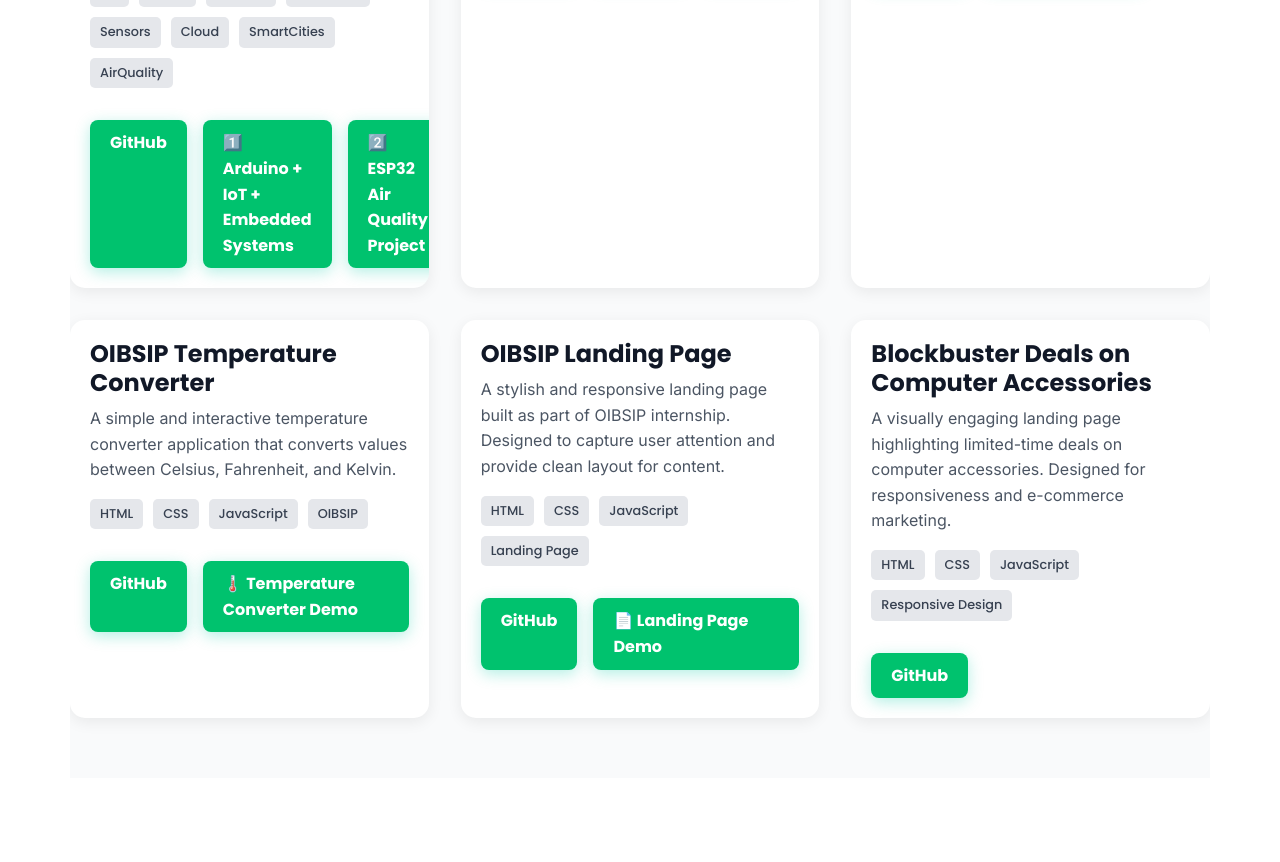
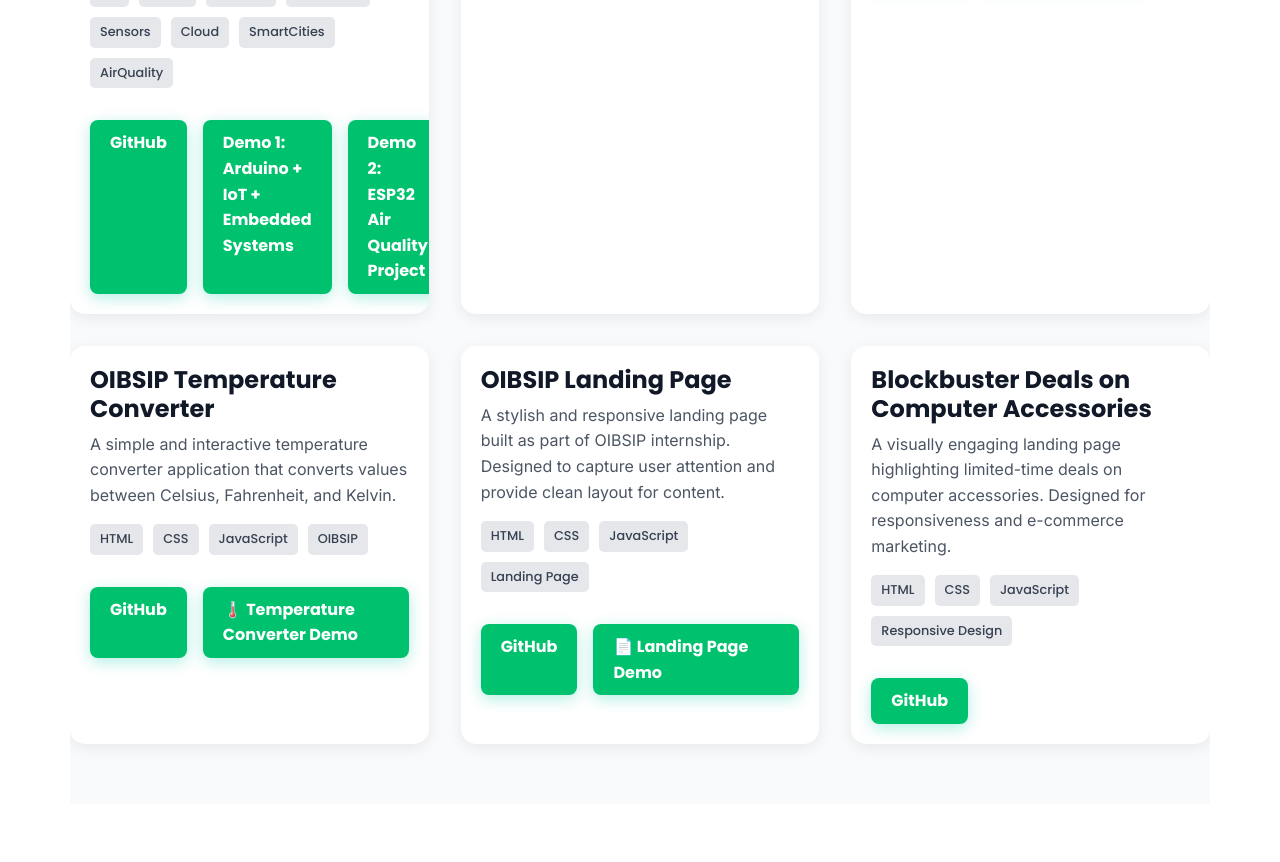
Before and after one commit to hritikmondal2003/Final_Work, a React (Vite) app: page / in a window 1280 px wide. Shown: the part 2520-3382 px from the top of the page. Built offline with nearby package versions, Linux system fonts and the light colour scheme.

Commit message:
Update Projects.jsx

```diff
--- a/src/components/Projects.jsx
+++ b/src/components/Projects.jsx
@@ -9,10 +9,10 @@ const projectsData = [
     tags: ['IoT', 'ESP32', 'Arduino', 'NodeMCU', 'Sensors', 'Cloud', 'SmartCities', 'AirQuality'],
     githubLink: 'https://github.com/hritikmondal2003',
     liveDemo: [
-      { name: '1️⃣ Arduino + IoT + Embedded Systems', url: 'https://www.linkedin.com/posts/tushar-shaw-072b79262_arduino-iot-embeddedsystems-activity-7342814174256746497-qcpC' },
-      { name: '2️⃣ ESP32 Air Quality Project', url: 'https://www.linkedin.com/posts/tushar-shaw-072b79262_iot-esp32-airquality-activity-7364531447283531776-DqKX' },
-      { name: '3️⃣ Veroboard (Ready & Soldered)', url: 'https://www.linkedin.com/posts/tushar-shaw-072b79262_veroboard-with-header-pin-ready-and-soldered-activity-7364531379168018433--RQp' }
-    ],
+  { name: 'Demo 1: Arduino + IoT + Embedded Systems', url: 'https://www.linkedin.com/posts/tushar-shaw-072b79262_arduino-iot-embeddedsystems-activity-7342814174256746497-qcpC' },
+  { name: 'Demo 2: ESP32 Air Quality Project', url: 'https://www.linkedin.com/posts/tushar-shaw-072b79262_iot-esp32-airquality-activity-7364531447283531776-DqKX' },
+  { name: 'Demo 3: Veroboard (Ready & Soldered)', url: 'https://www.linkedin.com/posts/tushar-shaw-072b79262_veroboard-with-header-pin-ready-and-soldered-activity-7364531379168018433--RQp' }
+],
   },
   {
     title: 'Portfolio Website',
```
